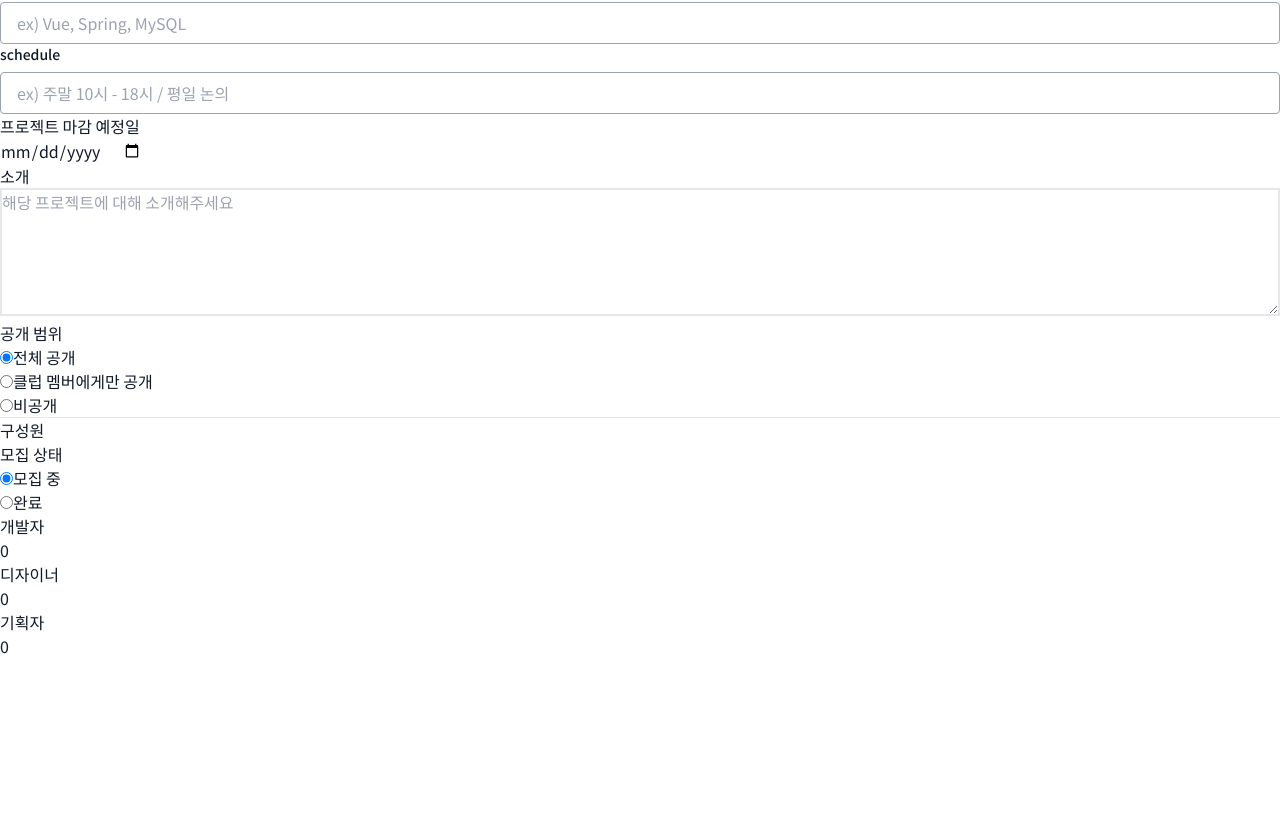
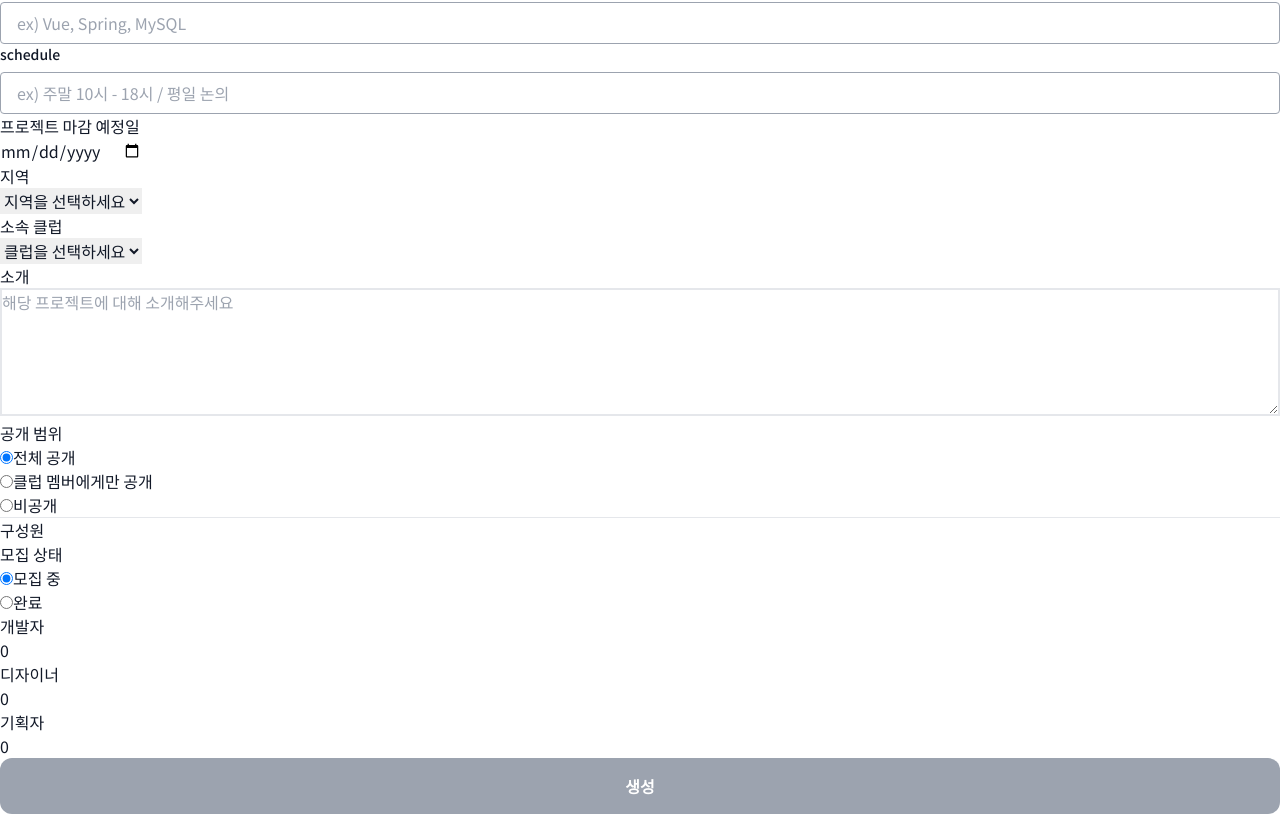
Before and after one commit to cys4585/matchhere-personal, a Vue app in the folder frontend/: page /projects/form in a window 1280 px wide. Shown: the part 318-1132 px from the top of the page. Before the commit the page ends 976 px from the top, so only its background shows below. Built offline with nearby package versions, Linux system fonts and the light colour scheme.

Commit message:
Update: project createform 구조

```diff
--- a/frontend/src/views/ProjectForm.vue
+++ b/frontend/src/views/ProjectForm.vue
@@ -40,6 +40,18 @@
             <div v-else-if="field.type == 'date'">
               <input :type="field.type" v-model="field.value" />
             </div>
+            <div v-else-if="field.type == 'select'">
+              <select v-model="field.value">
+                <option disabled value="">{{ field.description }}</option>
+                <option
+                  v-for="value in field.valueList"
+                  :key="value.id"
+                  :value="value"
+                >
+                  {{ value }}
+                </option>
+              </select>
+            </div>
             <div v-else-if="field.type == 'textarea'">
               <textarea
                 :placeholder="field.placeholder"
@@ -59,19 +71,24 @@
         </div>
         <hr v-if="index < Object.keys(formFields).length - 1" />
       </div>
+      <SubmitButton :disabled="!canSubmit" @click="createProject"
+        >생성</SubmitButton
+      >
     </div>
   </div>
 </template>
 
 <script>
 import InputFormField from "@/components/common/InputFormField.vue"
-import { ref } from "vue"
+import SubmitButton from "@/components/common/SubmitButton.vue"
+import { ref, computed } from "vue"
 import { requiredValidator } from "@/libs/validator"
 
 export default {
   name: "ProjectForm",
   components: {
     InputFormField,
+    SubmitButton,
   },
   setup() {
     const formFields = ref({
@@ -83,6 +100,7 @@ export default {
           // label: "프로젝트 이름",
           type: "string",
           value: "",
+          notNull: true,
           placeholder: "ex) 11월까지 진행하는 사이드 프로젝트",
           errors: {},
           validators: [requiredValidator],
@@ -93,6 +111,7 @@ export default {
           idList: ["will", "ing", "done"],
           stateList: ["진행 예정", "진행 중", "완료"],
           value: "진행 예정",
+          notNull: true,
           errors: {},
           validators: [],
         },
@@ -100,6 +119,7 @@ export default {
           label: "썸네일 이미지",
           type: "file",
           value: "",
+          notNull: false,
           errors: {},
           validators: [],
         },
@@ -109,6 +129,7 @@ export default {
           // label: "기술스택",
           type: "string",
           value: "",
+          notNull: false,
           placeholder: "ex) Vue, Spring, MySQL",
           errors: {},
           validators: [],
@@ -118,6 +139,7 @@ export default {
           // label: "일정",
           type: "string",
           value: "",
+          notNull: false,
           placeholder: "ex) 주말 10시 - 18시 / 평일 논의",
           errors: {},
           validators: [],
@@ -126,13 +148,37 @@ export default {
           label: "프로젝트 마감 예정일",
           type: "date",
           value: "",
-          erros: {},
+          notNull: false,
+          errors: {},
+          validators: [],
+        },
+        region: {
+          label: "지역",
+          type: "select",
+          description: "지역을 선택하세요",
+          // 일단은!
+          valueList: ["온라인", "무관", "서울", "경기", "경남", "대구"],
+          value: "",
+          notNull: true,
+          errors: {},
+          validators: [],
+        },
+        club: {
+          label: "소속 클럽",
+          type: "select",
+          description: "클럽을 선택하세요",
+          // 일단은!
+          valueList: ["최고의 클럽", "멋쟁이 클럽", "굇수모임"],
+          value: "",
+          notNull: false,
+          errors: {},
           validators: [],
         },
         introduction: {
           label: "소개",
           type: "textarea",
           value: "",
+          notNull: false,
           placeholder: "해당 프로젝트에 대해 소개해주세요",
           errors: {},
           validators: [],
@@ -143,6 +189,7 @@ export default {
           idList: ["all", "club", "project"],
           stateList: ["전체 공개", "클럽 멤버에게만 공개", "비공개"],
           value: "전체 공개",
+          notNull: true,
           errors: {},
           validators: [],
         },
@@ -154,6 +201,7 @@ export default {
           idList: ["rec-ing", "rec-done"],
           stateList: ["모집 중", "완료"],
           value: "모집 중",
+          notNull: true,
           errors: {},
           validators: [],
         },
@@ -161,6 +209,7 @@ export default {
           label: "개발자",
           type: "number",
           value: 0,
+          notNull: true,
           errors: {},
           validators: [],
         },
@@ -168,6 +217,7 @@ export default {
           label: "디자이너",
           type: "number",
           value: 0,
+          notNull: true,
           errors: {},
           validators: [],
         },
@@ -175,11 +225,46 @@ export default {
           label: "기획자",
           type: "number",
           value: 0,
+          notNull: true,
           errors: {},
           validators: [],
         },
       },
     })
+    // 유효성 검사
+    const isAllFieldsValid = computed(() => {
+      const fields = [
+        ...Object.values(formFields.value.project),
+        ...Object.values(formFields.value.member),
+      ]
+      return fields.every((f) => Object.keys(f.errors).length === 0)
+    })
+    // notNull인 데이터 필수입력
+    const notNullCheck = computed(() => {
+      const fields = [
+        ...Object.values(formFields.value.project),
+        ...Object.values(formFields.value.member),
+      ]
+      return fields.every(
+        (f) =>
+          (f.notNull && f.value === 0) || (f.notNull && f.value) || !f.notNull
+      )
+    })
+    // 모집구성원 적어도 1명 이상
+    const totalMember = computed(() => {
+      const memberFields = formFields.value.member
+      return (
+        memberFields.developer.value +
+        memberFields.designer.value +
+        memberFields.planner.value
+      )
+    })
+
+    const canSubmit = computed(
+      // 유효성 검사 + notNull인 데이터 필수입력 + 모집구성원 적어도 1명 이상
+      () =>
+        isAllFieldsValid.value && notNullCheck.value && totalMember.value > 0
+    )
 
     // 취소 버튼 누르면 기존에 선택된 것도 사라짐.
     const selectThumbnailImage = (event) => {
@@ -201,10 +286,14 @@ export default {
       }
     }
 
+    const createProject = () => {}
+
     return {
       formFields,
       selectThumbnailImage,
       handleUpdateErrors,
+      canSubmit,
+      createProject,
     }
   },
 }
```
